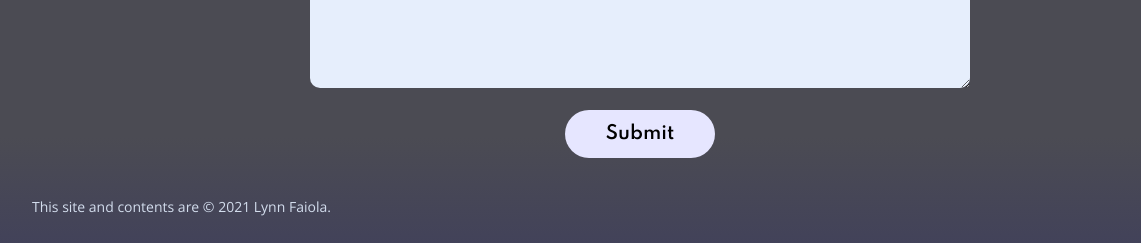
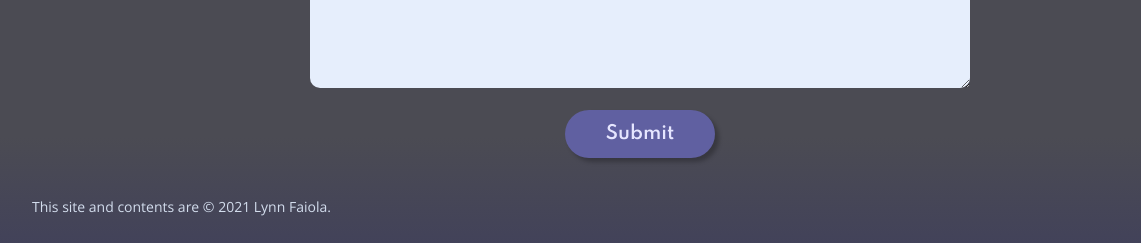
Before and after one commit to hlbigham/HW_Week17, a plain HTML site: page aboutMe.html in a window 1280 px wide. In both pictures the pointer is over the input "Submit". Shown: the part 1702-1945 px from the top of the page, 0-1141 px from the left. Drawn offline with nearby package versions, Linux system fonts and the light colour scheme.

Commit message:
V10
Added hover state for Submit button on contact form.

```diff
--- a/css/style.css
+++ b/css/style.css
@@ -224,6 +224,7 @@ img.padded{
     width: 150px;
     height: 48px;
     background: #E6E6FF;
+    color: #6060A1;
     border-radius: 50px;
     border:none;
     font-family: Spartan;
@@ -233,6 +234,12 @@ img.padded{
     line-height: 20px;
     align-items: center;
     text-align: center;
+}
+
+.submitButton:hover{
+    background: #6060A1;
+    color:#E6E6FF;
+    box-shadow: 4px 4px 4px rgba(0, 0, 0, 0.25);
 }
 
 label{
```
